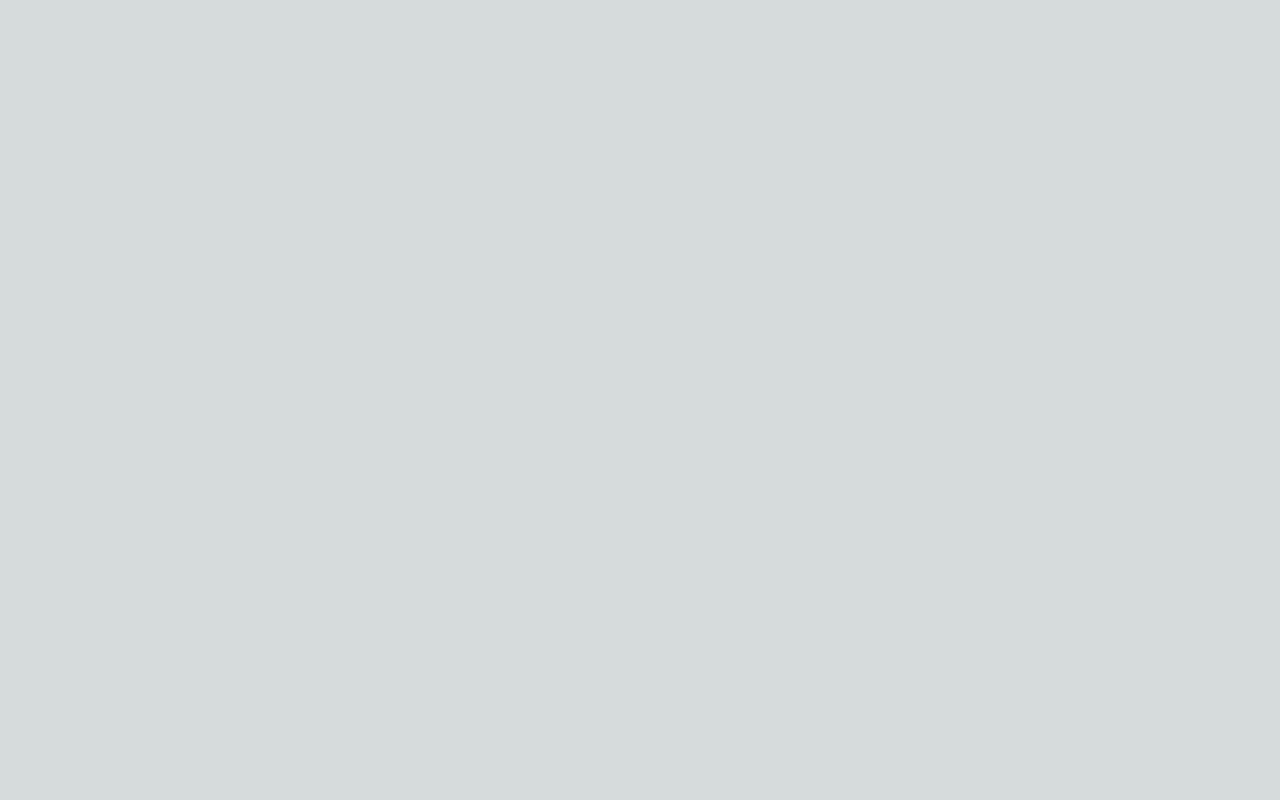
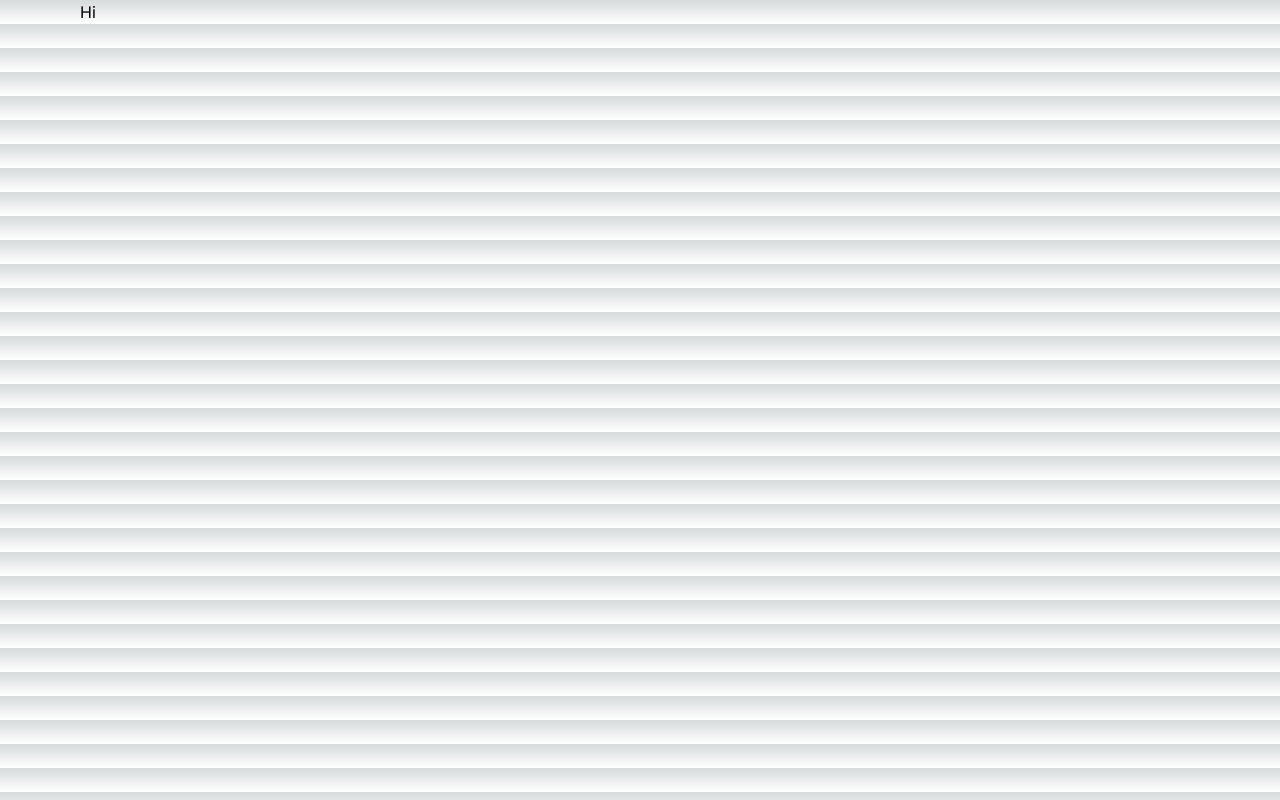
Before and after one commit to nskntc/Chat-with-your-pdf, a Next.js app: page / in a window 1280 px wide. Built offline with nearby package versions, Linux system fonts and the light colour scheme.

Commit message:
add: Max width wrapper component

```diff
--- a/src/app/page.tsx
+++ b/src/app/page.tsx
@@ -1,5 +1,7 @@
+import { MaxWidthWrapper } from "@/components/MaxWidthWrapper"
+
 export default function Home() {
   return (
-    <></>
+    <MaxWidthWrapper><div>Hi</div></MaxWidthWrapper>
   )
 }
--- /dev/null
+++ b/src/components/MaxWidthWrapper.tsx
@@ -0,0 +1,15 @@
+import { ReactNode } from "react";
+
+export const MaxWidthWrapper = ({
+    className,
+    children
+}: {
+    className?: string;
+    children: ReactNode;
+    }) => {
+    return(
+        <div className="mx-auto w-full max-w-screen-xl px-2.5 md:px-20">
+            {children}
+        </div>
+    )
+}
```
